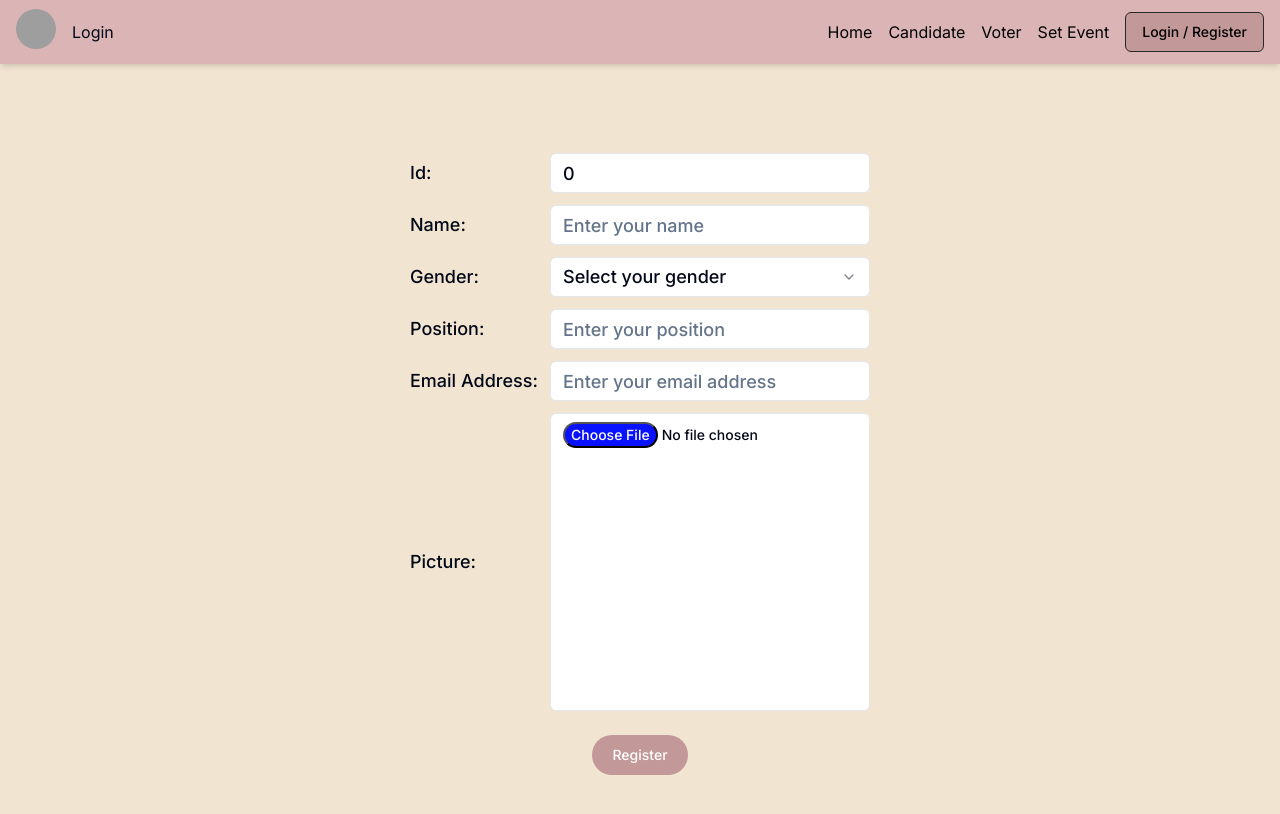
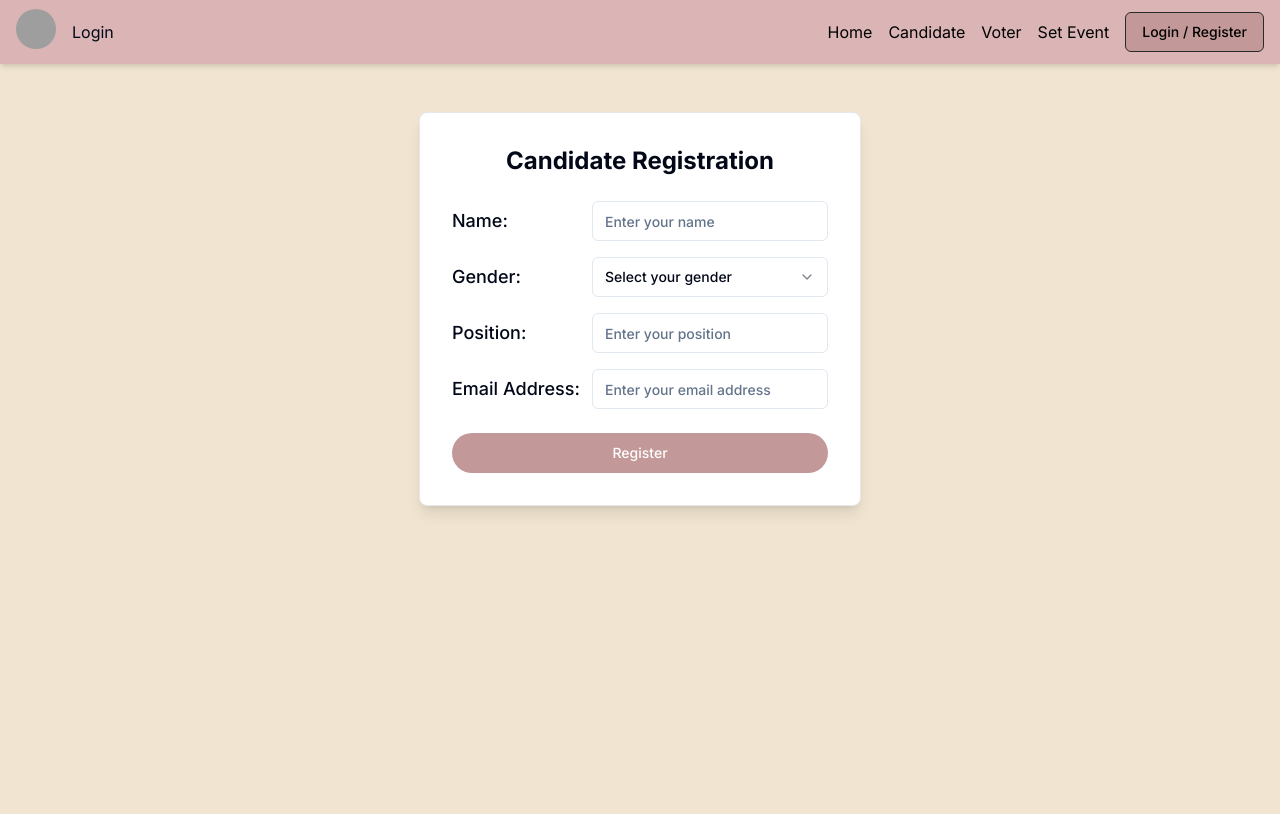
Before and after one commit to Aiyern30/Voting-System-DevMatch-Hackathon-, a Next.js app: page /Login/OwnerHomepage/RegisterCandidate in a window 1280 px wide. Shown: the top 814 px of the page. Built offline with nearby package versions, Linux system fonts and the light colour scheme; grey boxes are pictures that could not be loaded.

Commit message:
add frame to form

```diff
--- a/src/app/Login/OwnerHomepage/RegisterCandidate/page.tsx
+++ b/src/app/Login/OwnerHomepage/RegisterCandidate/page.tsx
@@ -4,7 +4,7 @@
 import { Card, CardContent } from "@/components/ui/Card";
 import { Input } from "@/components/ui/Input";
 import { Label } from "@/components/ui/Label";
-import React, { Component, useState } from "react";
+import React, { useState } from "react";
 import Header from "@/components/ui/Components/HostHeader";
 import {
   Select,
@@ -15,30 +15,29 @@
   SelectTrigger,
   SelectValue,
 } from "@/components/ui/Select";
-import axios from "axios";
-// import FileUpload from "./FileUpload";
+import { v4 as uuidv4 } from "uuid";
 
 type InputKey = "name" | "id" | "gender" | "position" | "email";
 
 const Page = () => {
   const [submitError, setSubmitError] = useState<string | null>(null);
   const [submitSuccess, setSubmitSuccess] = useState<string | null>(null);
+  const [candidateId, setCandidateId] = useState<string>(uuidv4()); // Generate a new ID initially
 
   const [input, setInput] = useState<{
     name: string;
-    id: number;
+    // id: number;
     gender: string;
     position: string;
     email: string;
   }>({
     name: "",
-    id: 0,
+    // id: 0,
     gender: "",
     position: "",
     email: "",
   });
 
-  const [file, setFile] = useState<File | undefined>();
   const handleChange = (e: React.ChangeEvent<HTMLInputElement>) => {
     const { id, value } = e.target;
     setInput((prevInput) => ({
@@ -62,7 +61,7 @@
       candidateGender: input.gender,
       candidatePosition: input.position,
       candidateEmail: input.email,
-      candidateid: input.id,
+      candidateid: candidateId,
     };
 
     try {
@@ -71,7 +70,7 @@
         headers: {
           "Content-Type": "application/json",
         },
-        body: JSON.stringify(formData),
+        body: JSON.stringify({ action: "register", formData }),
       });
 
       if (response.ok) {
@@ -82,11 +81,12 @@
         // Clear the input fields
         setInput({
           name: "",
-          id: 0,
+          // id: 0,
           gender: "",
           position: "",
           email: "",
         });
+        setCandidateId(uuidv4()); // Generate a new ID for the next entry
 
         setTimeout(() => {
           setSubmitSuccess(null);
@@ -106,19 +106,7 @@
     }
   };
 
-  // function handleFileChange(e: React.FormEvent<HTMLInputElement>) {
-  // const target = e.target as HTMLInputElement & {
-  //   files: FileList;
-  // };
-
-  // setFile(target.files[0]);
-  // console.log("file: ", FileList);
-
-  const handleFileChange = (
-    // files: FileList
-    e: React.ChangeEvent<HTMLInputElement>
-    // setPreview: React.Dispatch<React.SetStateAction<string | null>>
-  ) => {
+  const handleFileChange = (e: React.ChangeEvent<HTMLInputElement>) => {
     const reader = new FileReader();
 
     reader.onload = (e: ProgressEvent<FileReader>) => {
@@ -131,27 +119,30 @@
     };
     console.log("Reader ready state: ", reader.readyState);
     reader.readAsDataURL(target.files[0]); // Read the file as a data URL (base64 encoded image)
-    // console.log(reader.readAsDataURL(target.files[0]));
   };
 
   return (
     <div>
       <Header />
-      <div className="flex h-screen justify-center items-center">
-        <Card className="bg-transparent border-0 shadow-none relative">
+      <div className="flex h-full top-12 justify-center items-center bg-transparent shadow-none relative">
+        <Card className="bg-white border border-gray-200 shadow-lg rounded-lg">
+          <CardContent className="p-8">
+            <h1 className="text-2xl font-bold mb-6 text-center">
+              Candidate Registration
+            </h1>
             <form onSubmit={handleSubmit}>
-            <CardContent className="flex flex-col space-y-3 text-lg font-medium">
+              <div className="flex flex-col space-y-4 text-lg font-medium">
                 {[
-                { label: "Id", type: "number", placeholder: "Enter your ID" },
-                { label: "Name", type: "text", placeholder: "Enter your name" },
+                  {
+                    label: "Name",
+                    type: "text",
+                    placeholder: "Enter your name",
+                  },
                 ].map(({ label, type, placeholder }, index) => (
-                <div
-                  key={index}
-                  className="flex w-full max-w-lg items-center gap-3"
-                >
+                  <div key={index} className="flex w-full items-center gap-3">
                     <Label
                       htmlFor={label.toLowerCase()}
-                    className="w-32 text-lg font-medium whitespace-nowrap"
+                      className="w-32 text-lg font-medium"
                     >
                       {label}:
                     </Label>
@@ -159,21 +150,18 @@
                       type={type}
                       id={label.toLowerCase()}
                       placeholder={placeholder}
-                    className="flex-1 text-lg font-medium"
+                      className="flex-1"
                       value={input[label.toLowerCase() as InputKey]}
                       onChange={handleChange}
                     />
                   </div>
                 ))}
-              <div className="flex w-full max-w-lg items-center gap-3">
-                <Label
-                  htmlFor="gender"
-                  className="w-32 text-lg font-medium whitespace-nowrap"
-                >
+                <div className="flex w-full items-center gap-3">
+                  <Label htmlFor="gender" className="w-32 text-lg font-medium">
                     Gender:
                   </Label>
                   <Select onValueChange={handleGenderChange}>
-                  <SelectTrigger className="flex-1 text-lg font-medium">
+                    <SelectTrigger className="flex-1">
                       <SelectValue placeholder="Select your gender" />
                     </SelectTrigger>
                     <SelectContent>
@@ -200,54 +188,31 @@
                     key: "email",
                   },
                 ].map(({ label, type, placeholder, key }, index) => (
-                <div
-                  key={index}
-                  className="flex w-full max-w-lg items-center gap-3"
-                >
-                  <Label
-                    htmlFor={key}
-                    className="w-32 text-lg font-medium whitespace-nowrap"
-                  >
+                  <div key={index} className="flex w-full items-center gap-3">
+                    <Label htmlFor={key} className="w-32 text-lg font-medium">
                       {label}:
                     </Label>
                     <Input
                       type={type}
                       id={key}
                       placeholder={placeholder}
-                    className="flex-1 text-lg font-medium"
+                      className="flex-1"
                       value={input[key as "position" | "email"]}
                       onChange={handleChange}
                     />
                   </div>
                 ))}
-              <div className="flex w-full max-w-lg items-center gap-3">
-                <Label
-                  htmlFor="picture"
-                  className="w-32 text-lg font-medium whitespace-nowrap"
-                >
-                  Picture:
-                </Label>
-                <Input
-                  id="picture"
-                  type="file"
-                  onChange={handleFileChange}
-                  accept=".jpg,.png"
-                  className="max-w-xs flex justify-center items-center h-[298px]" // "flex-1 text-lg font-medium h-[298px]"
-                />
-                {/* <div>
-                  <Input type="file" onChange={handleFileChange} /> */}
-                {/* <button onClick={this.onFileUpload}>Upload!</button> */}
-                {/* </div> */}
               </div>
-            </CardContent>
               <Button
                 type="submit"
                 variant={"default"}
-              className="flex mx-auto bg-[#C39898] text-white rounded-full hover:bg-white hover:text-black p-5"
+                className="w-full mt-6 mx-auto bg-[#C39898] text-white rounded-full hover:bg-[#a76e6e] p-4"
+                // className="flex mx-auto bg-[#C39898] text-white rounded-full hover:bg-white hover:text-black p-5"
               >
                 Register
               </Button>
             </form>
+          </CardContent>
         </Card>
       </div>
     </div>
```
Lines whose indentation alone changed are shown as unchanged.
